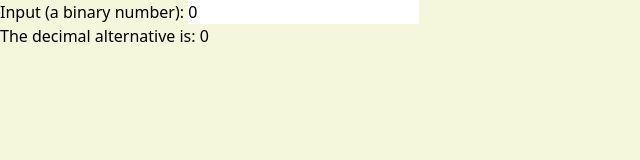
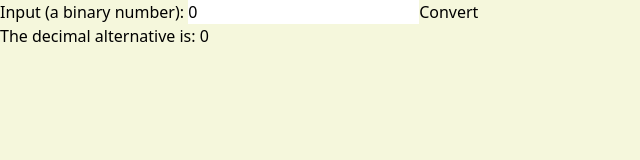
Before and after one commit to SEPOTOM/bin2dec, a React (Vite) app: page / in a window 1280 px wide. Shown: the top 160 px of the page, without its empty margins (0-640 px from the left). Built offline with nearby package versions, Linux system fonts and the light colour scheme.

Commit message:
feat: display a convert button

```diff
--- a/src/App.tsx
+++ b/src/App.tsx
@@ -25,6 +25,7 @@ const App = () => {
         />
       </label>
       {!isBinary && <div role="alert">! Please enter only 0 or 1 !</div>}
+      <button type="button">Convert</button>
       <div role="status">The decimal alternative is: 0</div>
     </>
   );
```
